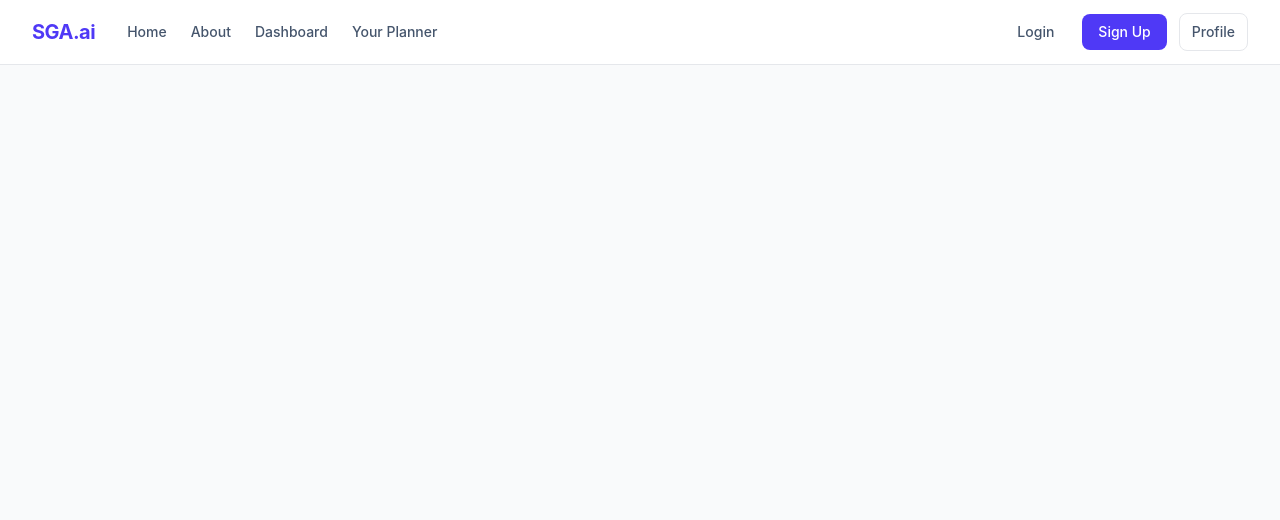
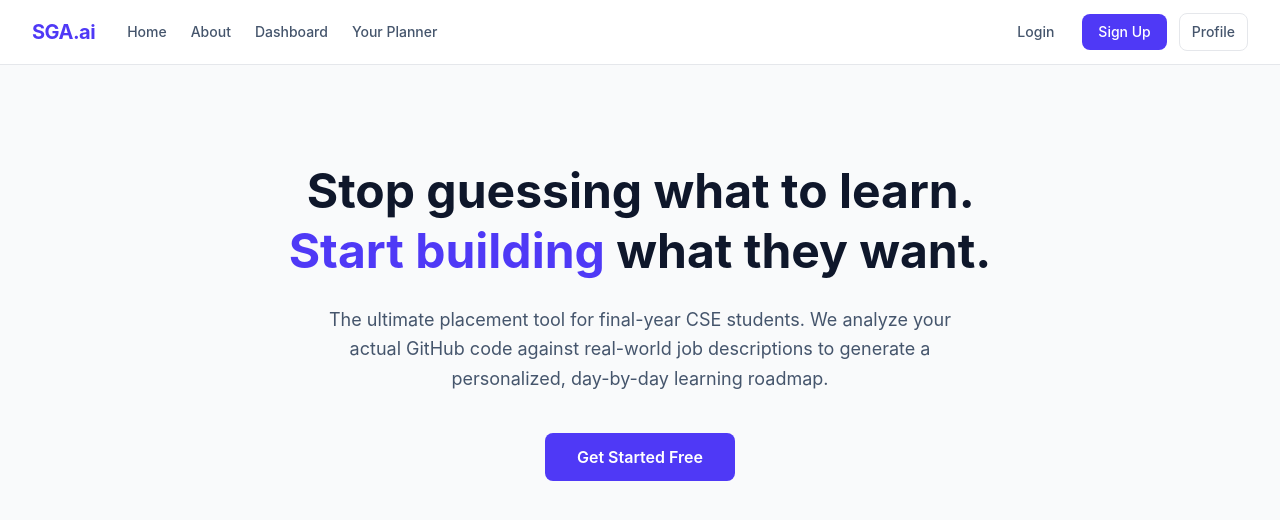
Before and after one commit to Ananthchavan/Skill_Gap_Analyser, a React (Vite) app in the folder frontend/: page / in a window 1280 px wide. Shown: the top 520 px of the page. Built offline with nearby package versions, Linux system fonts and the light colour scheme.

Commit message:
Added hero=section component

```diff
--- /dev/null
+++ b/frontend/src/components/HeroSection.jsx
@@ -0,0 +1,32 @@
+import { Link } from 'react-router-dom'
+
+export default function HeroSection() {
+  return (
+    <section className="bg-gray-50 py-24 px-4">
+      <div className="max-w-3xl mx-auto text-center">
+
+        {/* Headline */}
+        <h1 className="text-4xl sm:text-5xl font-bold text-slate-900 leading-tight mb-6">
+          Stop guessing what to learn.{' '}
+          <span className="text-indigo-600">Start building</span> what they want.
+        </h1>
+
+        {/* below Headline */}
+        <p className="text-slate-600 text-lg leading-relaxed mb-10 max-w-2xl mx-auto">
+          The ultimate placement tool for final-year CSE students. We analyze your actual
+          GitHub code against real-world job descriptions to generate a personalized,
+          day-by-day learning roadmap.
+        </p>
+
+        {/* Button */}
+        <Link
+          to="/signup"
+          className="inline-block bg-indigo-600 hover:bg-indigo-700 text-white font-semibold text-base px-8 py-3 rounded-lg transition-colors"
+        >
+          Get Started Free
+        </Link>
+
+      </div>
+    </section>
+  )
+}
--- a/frontend/src/pages/landingpage.jsx
+++ b/frontend/src/pages/landingpage.jsx
@@ -1,10 +1,12 @@
 import Navbar from '../components/Navbar'
+import HeroSection from '../components/HeroSection'
 
 export default function LandingPage() {
   return (
     <div className="bg-gray-50 min-h-screen">
       <Navbar />
-      {/* Hero, WhyUs, Footer will go here next */}
+      <HeroSection />
+      {/* WhyUs, Footer will go here next */}
     </div>
   )
 }
```
